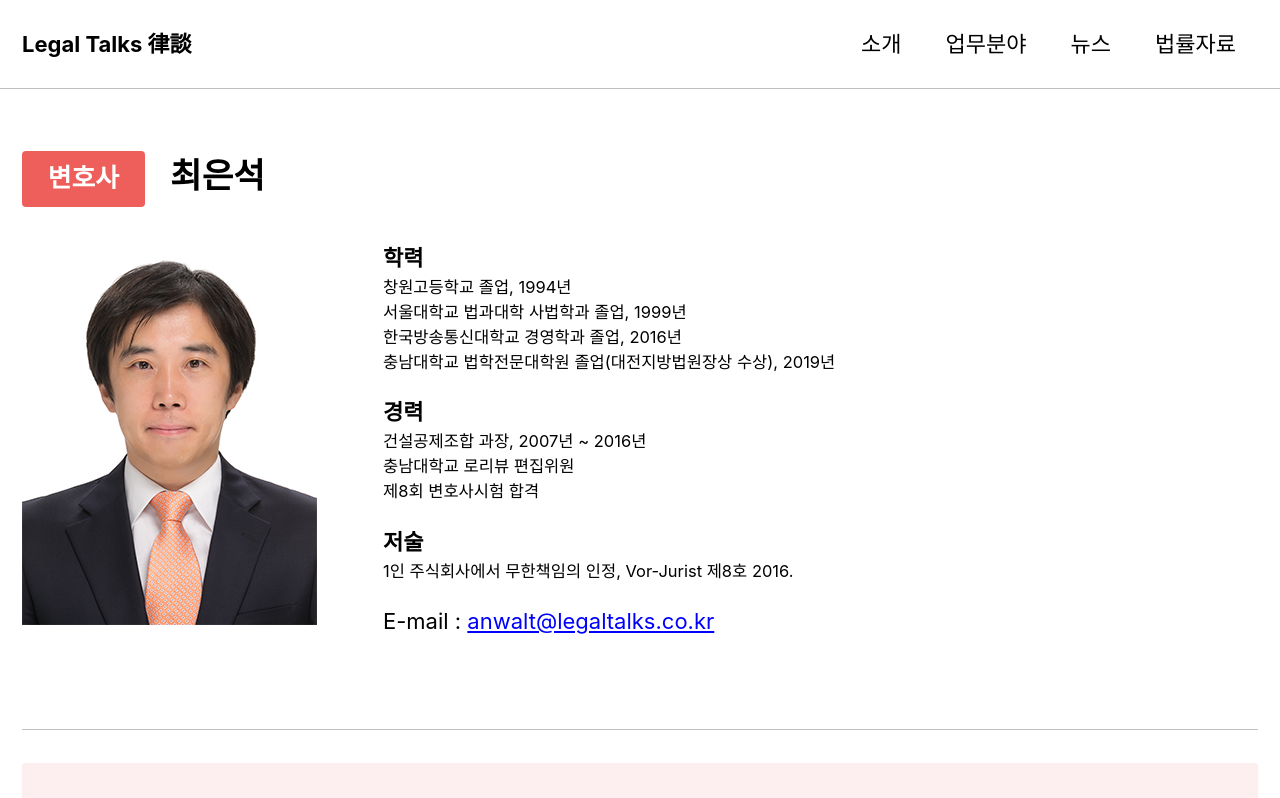
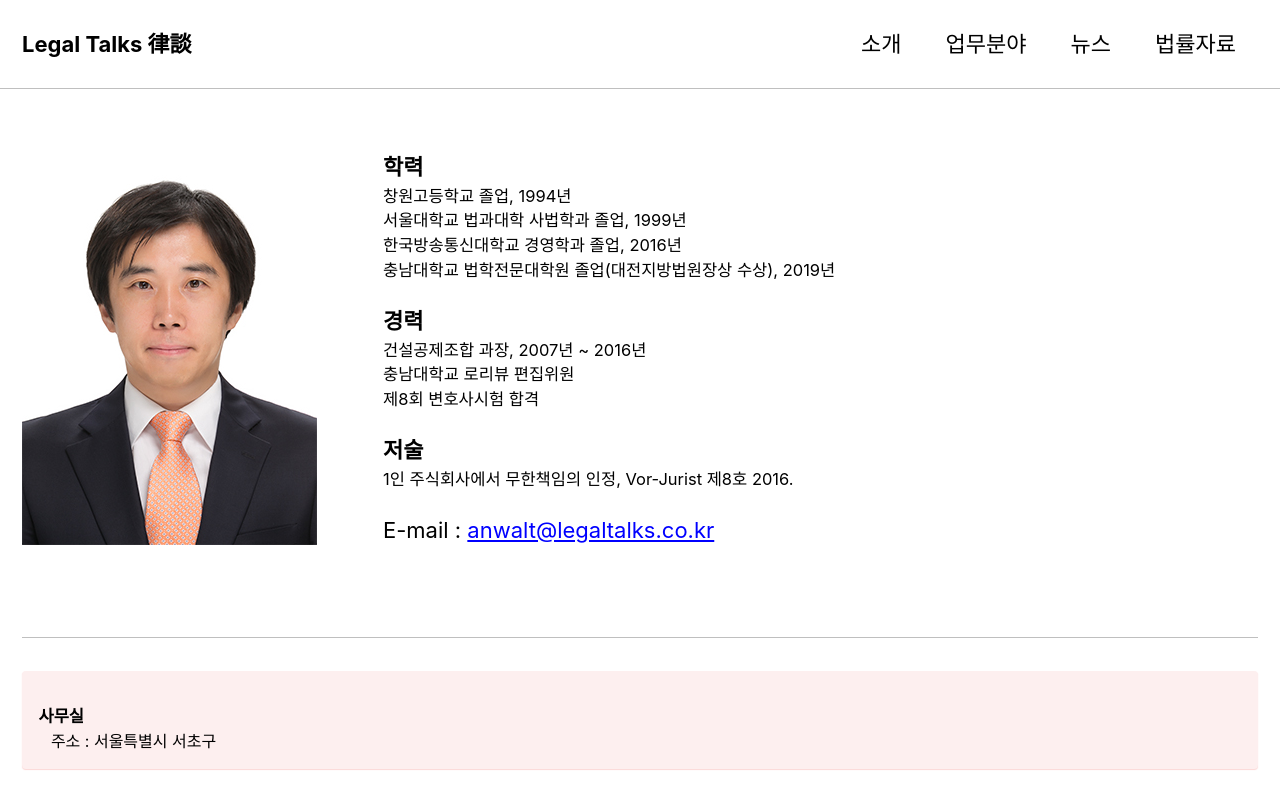
Before and after one commit to legaltalks/e-law.github.io, a Jekyll site: the page built from _pages/about.md, in a window 1280 px wide and 900 px high, cut to the strip 0-798 px from the top of the window. Built offline with Jekyll 4.4.1, drawn with Linux system fonts in a browser that asks for light colours; cached includes are drawn as plain includes; nearby versions of some CDN libraries.

Commit message:
Update about.md

```diff
--- a/_pages/about.md
+++ b/_pages/about.md
@@ -7,7 +7,6 @@ date: 2019-04-27 03:26 +0900
 ---
 
 <br>
-# [변호사](){: .btn .btn--danger}&ensp; **최은석**
 
 ![Eunseok Choi](/assets/images/photo.jpg){: style="float: left; margin-right: 3em; max-width: 25%"}
 
```
